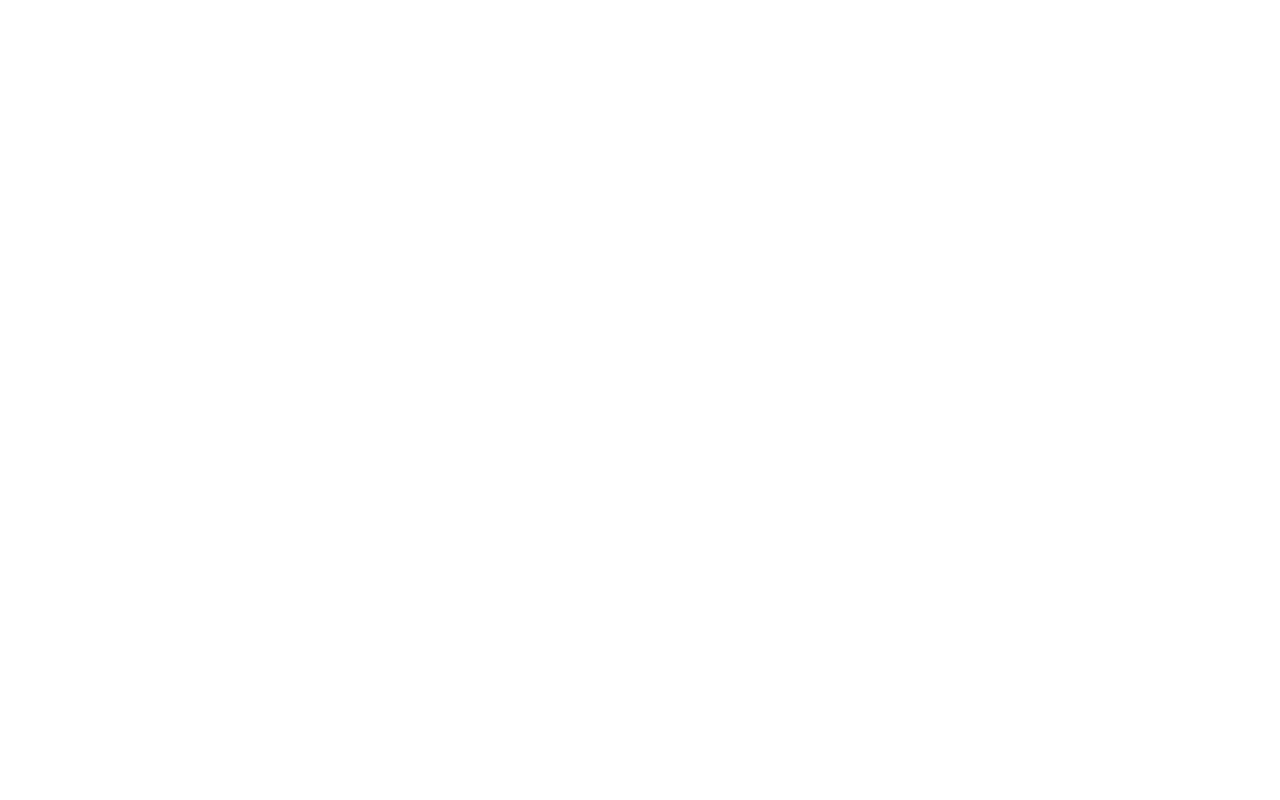
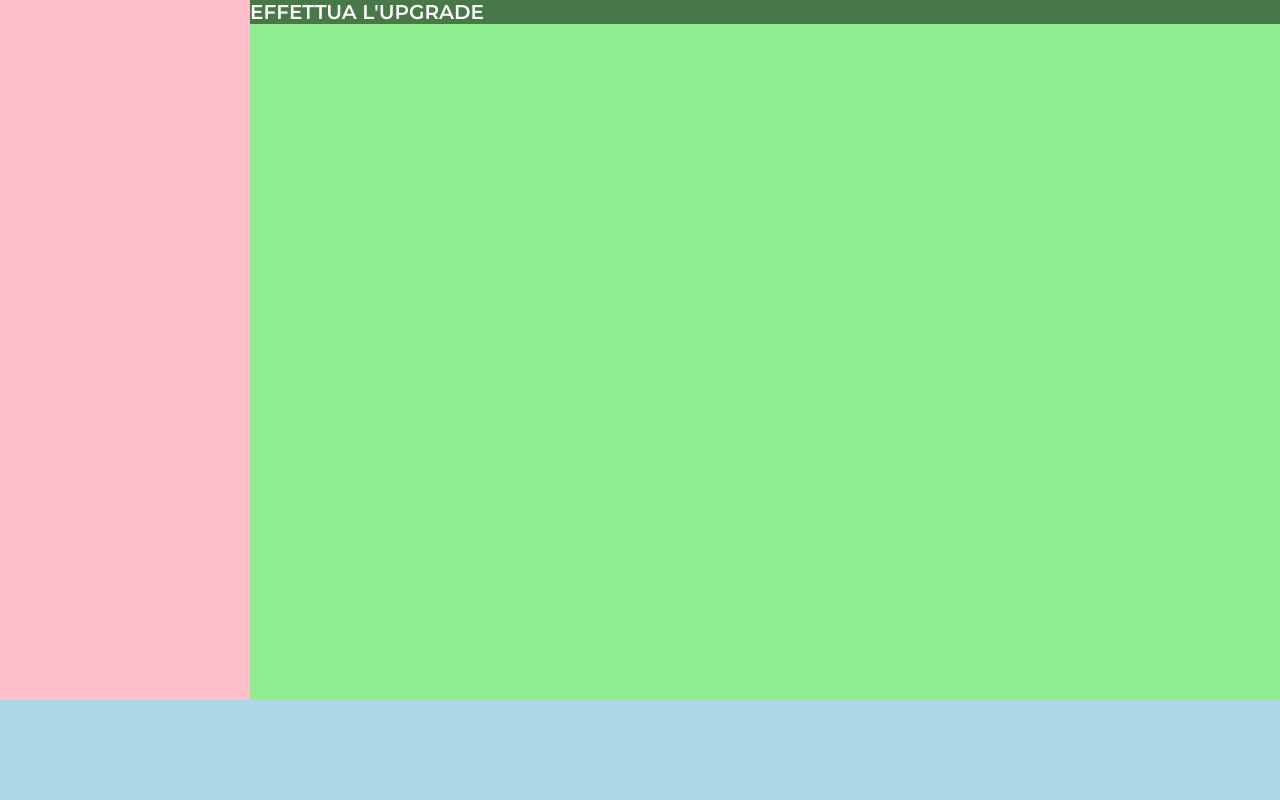
Before and after one commit to Frowingg/html-css-spotifyweb, a plain HTML site: page index.html in a window 1280 px wide. Drawn offline with Linux system fonts and the light colour scheme.

Commit message:
layout-base

```diff
--- a/css/style.css
+++ b/css/style.css
@@ -9,3 +9,61 @@
 body{
     font-family: 'Montserrat', sans-serif;
 }
+
+
+/* VARIABLES */
+:root{
+    --primary-color: ;
+    --secondary-color: ;
+}
+
+
+/* APP-WRAPPER */
+.app-wrapper{
+    width: 100%;
+    height: 100vh;
+    /* min-width: 550px; */
+}
+
+/* MAIN */
+main{
+    width: 100%;
+    height: calc(100vh - 100px);
+    display: flex;
+}
+
+/* NAV */
+nav{
+    width: 250px;
+    height: 100%;
+    background-color: pink;
+    overflow-y: hidden;
+}
+
+/* CONTENT */
+.content{
+    height: 100%;
+    width: calc(100% - 250px);
+    background-color: lightgreen;
+    overflow-y: auto;
+    padding-top: 100px;
+}
+
+/* FOOTER */
+footer{
+    width: 100%;
+    height: 100px;
+    background-color: lightblue;
+    overflow-y: hidden;
+}
+
+/* UPGRADE-BANNER */
+.upgrade-banner{
+    background-color: rgba(0, 0, 0, 0.5);
+    color: white;
+    width: calc(100% - 250px);
+    font-size: 20px;
+    position: fixed;
+    top: 0;
+    right: 0;
+}
--- a/index.html
+++ b/index.html
@@ -12,6 +12,15 @@
     <title>Spotify Web</title>
 </head>
 <body>
+    <div class="app-wrapper">
+        <main>
+            <nav></nav>
+            <div class="content">
 
+            </div>
+        </main>
+        <footer></footer>
+        <div class="upgrade-banner">EFFETTUA L'UPGRADE</div>
+    </div>
 </body>
 </html>
```
